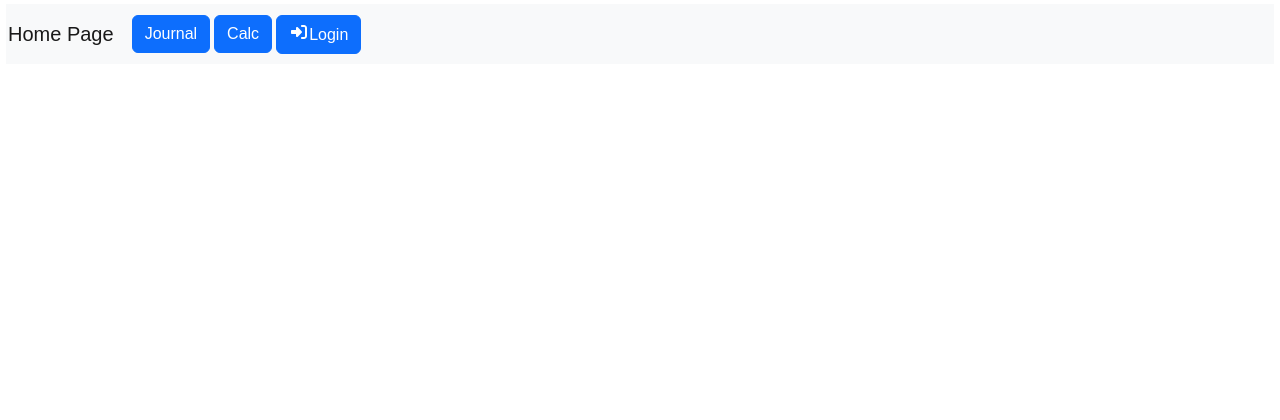
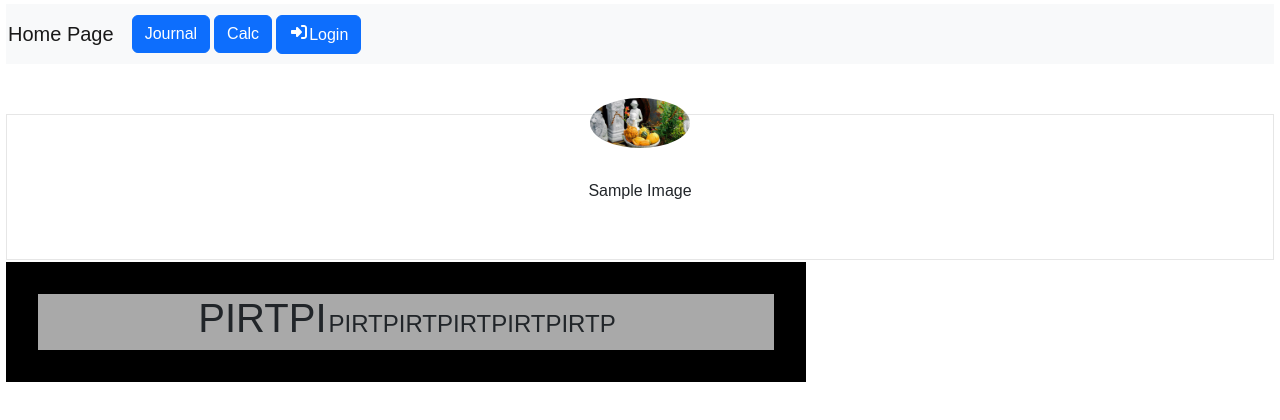
Before and after one commit to ibozorus/login_react, a React (Create React App) app: page /matexample in a window 1280 px wide. Shown: the top 420 px of the page. Built offline with nearby package versions, Linux system fonts and the light colour scheme.

Commit message:
- Material UI

```diff
--- a/src/containers/App.js
+++ b/src/containers/App.js
@@ -6,6 +6,7 @@ import Journal from './Journal.js';
 import Foto from './Foto.js';
 import CalcContainer from './CalcContainer.js';
 import {BrowserRouter, Routes, Route} from "react-router-dom";
+import MatExample from "./MatExample";
 
 function App() {
     return (
@@ -16,6 +17,7 @@ function App() {
                 <Route path="login" element={<Login/>}/>
                 <Route path="journal" element={<Journal/>}/>
                 <Route path="calc" element={<CalcContainer/>}/>
+                <Route path="matexample" element={<MatExample/>}/>
             </Routes>
         </BrowserRouter>
     );
--- /dev/null
+++ b/src/containers/MatExample.js
@@ -0,0 +1,32 @@
+import '../styles/mat_example.css';
+import styles from '../styles/mat_example.module.css';
+
+export default function MatExample() {
+
+    return (
+        <>
+            <section className="section1">
+                <div className="wrapper">
+                    <img
+                        src="./images/banner.jpg"
+                        alt="banner"
+                        className="image"
+                    />
+                    <p>
+                        Sample Image
+                    </p>
+                </div>
+            </section>
+            <section className={styles.section1}>
+                <div className={styles.wrapper}>
+                    <h1>
+                        PIRTPI
+                    </h1>
+                    <h4>
+                        PIRTPIRTPIRTPIRTPIRTP
+                    </h4>
+                </div>
+            </section>
+        </>
+    )
+}
--- /dev/null
+++ b/src/styles/mat_example.css
@@ -0,0 +1,15 @@
+.wrapper {
+    text-align: center;
+    margin: 0 auto;
+    border: 1px solid #e6e6e6;
+    padding: 40px 25px;
+    margin-top: 50px;
+}
+
+.image {
+    margin: -90px auto 30px;
+    width: 100px;
+    border-radius: 50%;
+    object-fit: cover;
+    margin-bottom: 0;
+}
--- /dev/null
+++ b/src/styles/mat_example.module.css
@@ -0,0 +1,13 @@
+.wrapper{
+    text-align: center;
+    background-color: darkgray;
+}
+
+.section1 {
+    background-color: black;
+    width: 800px;
+    padding: 30px;
+}
+h1, h4 {
+    display: inline-block;
+}
```
